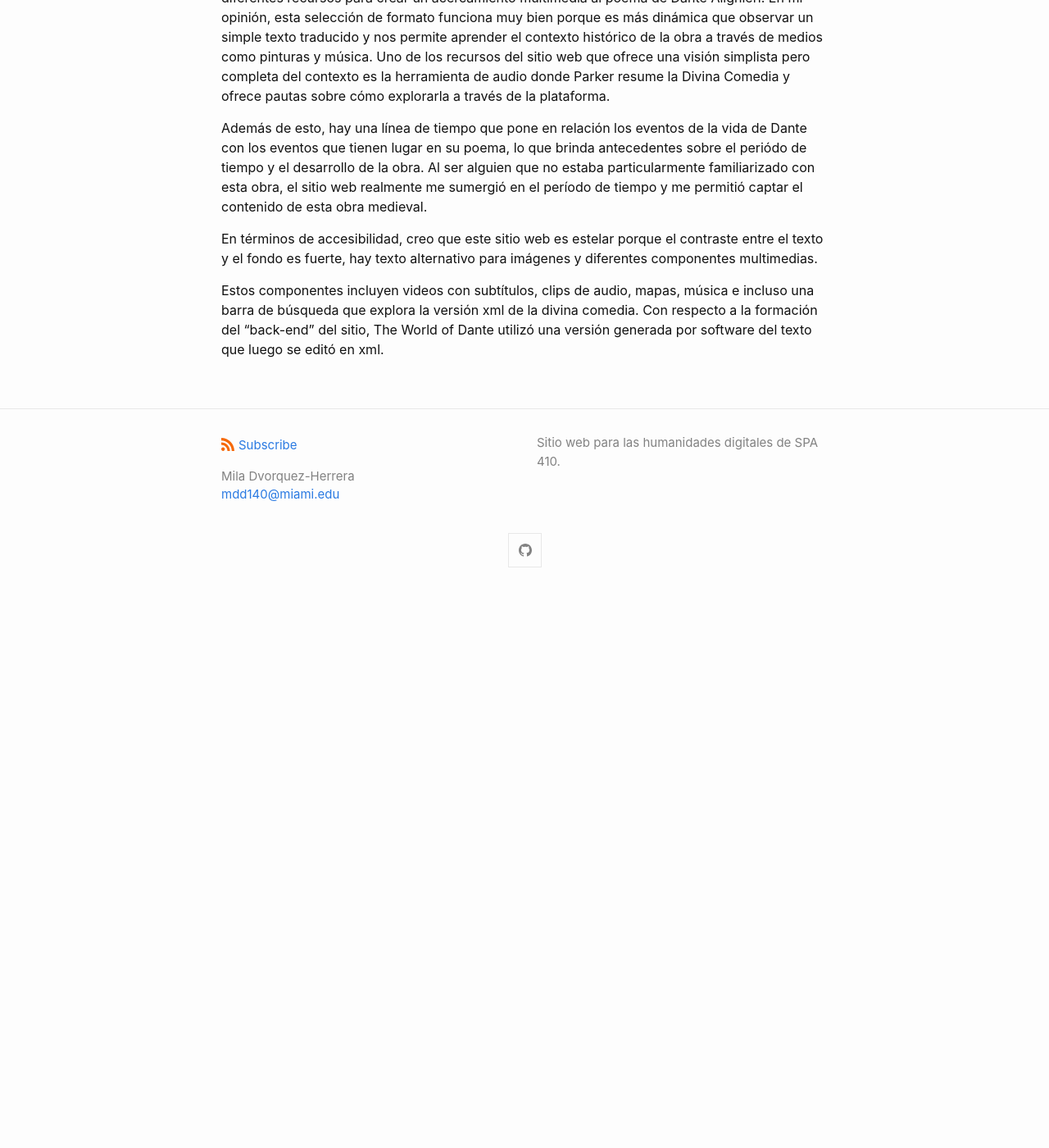
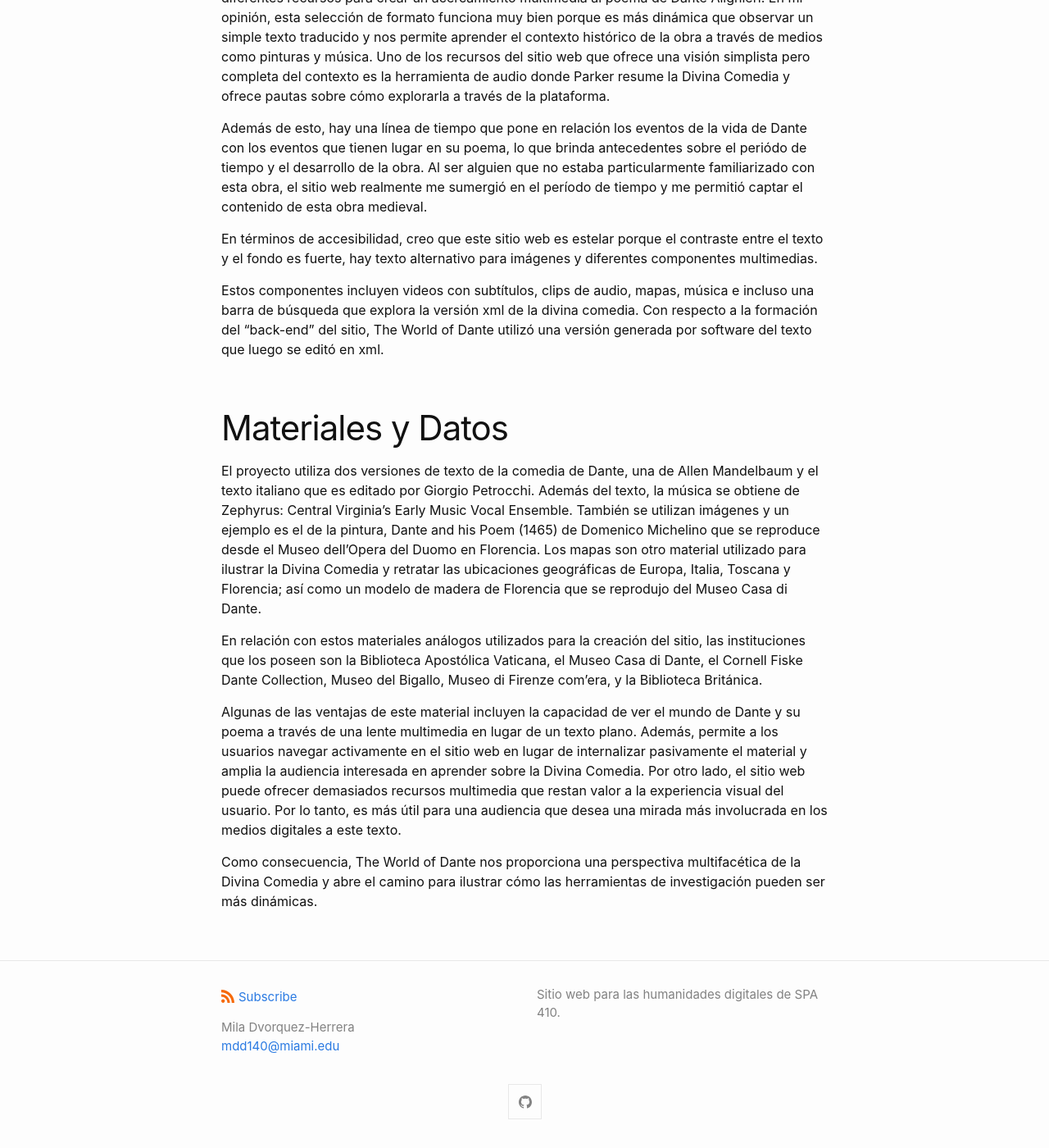
Before and after one commit to miladvh/miladvh.github.io, a Jekyll site: the page built from _posts/2021-10-04-edición-digital.md, in a window 1280 px wide and 1400 px high, scrolled down 1398 px. Shown: the whole window at 82% size. Built offline with Jekyll 4.4.1, drawn with Linux system fonts in a browser that asks for light colours; before the commit the page ends 2125 px from its top, so only the background shows below that.

Commit message:
Update 2021-10-04-edición-digital.md

```diff
--- a/_posts/2021-10-04-edición-digital.md
+++ b/_posts/2021-10-04-edición-digital.md
@@ -28,3 +28,13 @@ Además de esto, hay una línea de tiempo que pone en relación los eventos de l
 En términos de accesibilidad, creo que este sitio web es estelar porque el contraste entre el texto y el fondo es fuerte, hay texto alternativo para imágenes y diferentes componentes multimedias.
 
 Estos componentes incluyen videos con subtítulos, clips de audio, mapas, música e incluso una barra de búsqueda que explora la versión xml de la divina comedia. Con respecto a la formación del “back-end” del sitio, The World of Dante utilizó una versión generada por software del texto que luego se editó en xml.
+
+# Materiales y Datos
+
+El proyecto utiliza dos versiones de texto de la comedia de Dante, una de Allen Mandelbaum y el texto italiano que es editado por Giorgio Petrocchi. Además del texto, la música se obtiene de Zephyrus: Central Virginia's Early Music Vocal Ensemble. También se utilizan imágenes y un ejemplo es el de la pintura, Dante and his Poem (1465) de Domenico Michelino que se reproduce desde el Museo dell’Opera del Duomo en Florencia. Los mapas son otro material utilizado para ilustrar la Divina Comedia y retratar las ubicaciones geográficas de Europa, Italia, Toscana y Florencia; así como un modelo de madera de Florencia que se reprodujo del Museo Casa di Dante.
+
+En relación con estos materiales análogos utilizados para la creación del sitio, las instituciones que los poseen son la Biblioteca Apostólica Vaticana, el Museo Casa di Dante, el Cornell Fiske Dante Collection, Museo del Bigallo, Museo di Firenze com’era, y la Biblioteca Británica.
+
+Algunas de las ventajas de este material incluyen la capacidad de ver el mundo de Dante y su poema a través de una lente multimedia en lugar de un texto plano. Además, permite a los usuarios navegar activamente en el sitio web en lugar de internalizar pasivamente el material y amplia la audiencia interesada en aprender sobre la Divina Comedia. Por otro lado, el sitio web puede ofrecer demasiados recursos multimedia que restan valor a la experiencia visual del usuario. Por lo tanto, es más útil para una audiencia que desea una mirada más involucrada en los medios digitales a este texto.
+
+Como consecuencia, The World of Dante nos proporciona una perspectiva multifacética de la Divina Comedia y abre el camino para ilustrar cómo las herramientas de investigación pueden ser más dinámicas.
```
